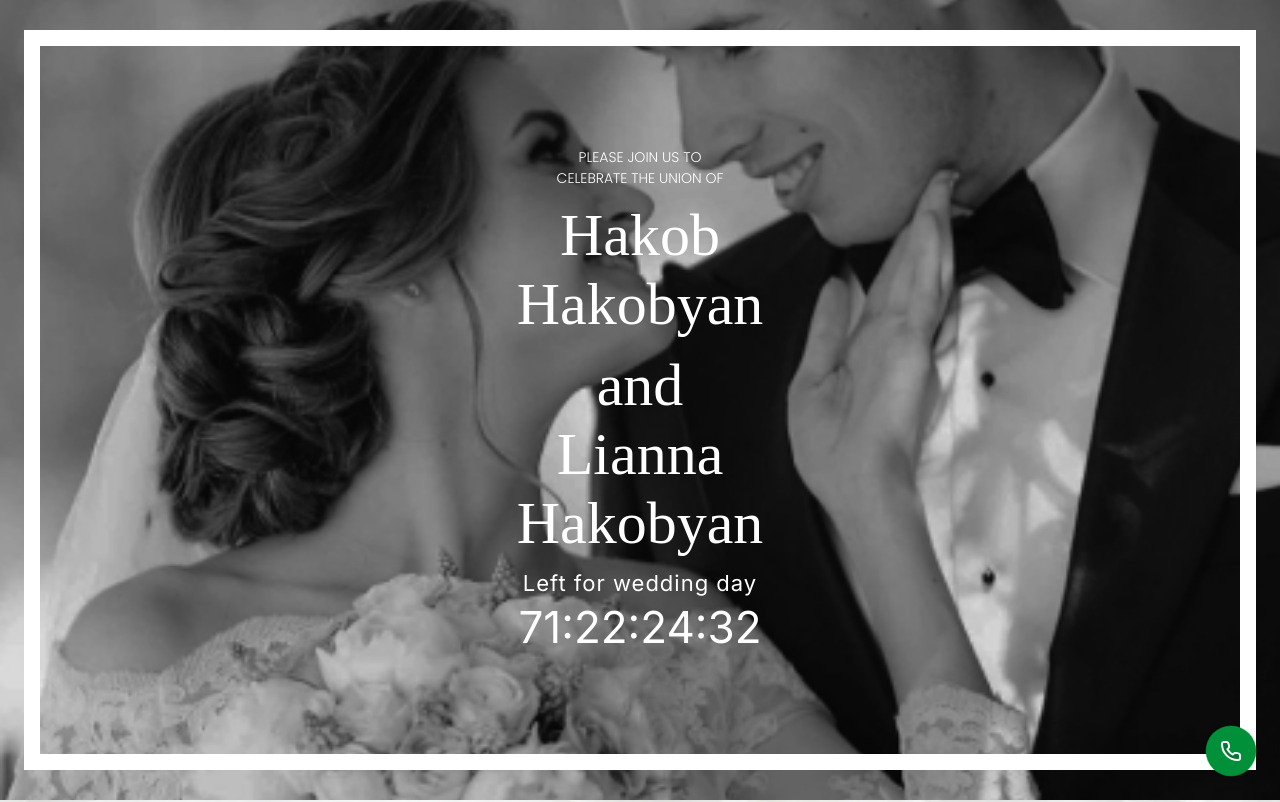
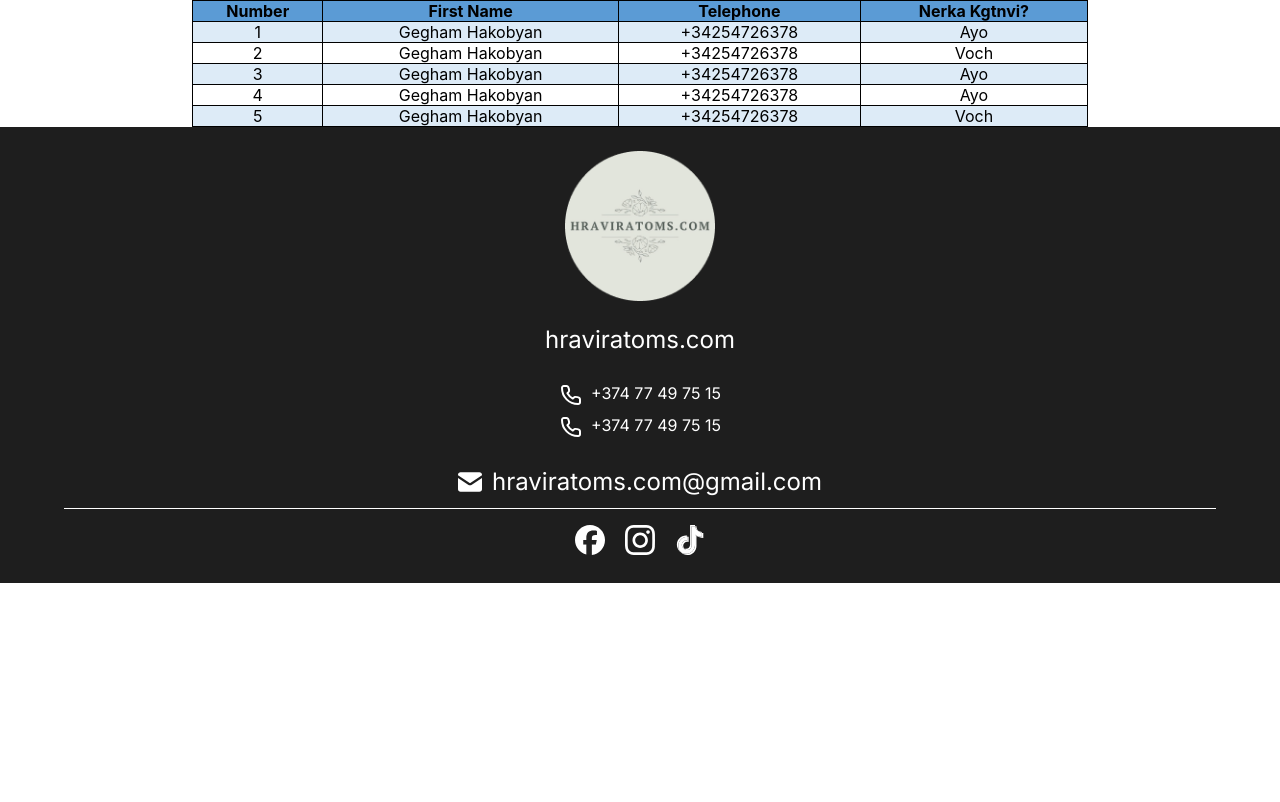
Before and after one commit to VaheHovakimyan/hraviratoms-client, a React (Create React App) app: page /forAdminGeghamHakobyan in a window 1280 px wide. Shown: the top 802 px of the page. Built offline with nearby package versions, Linux system fonts and the light colour scheme; a web font is replaced by a local one.

Commit message:
add admin page

```diff
--- a/package.json
+++ b/package.json
@@ -19,6 +19,7 @@
     "react-countdown": "^2.3.6",
     "react-dom": "^18.3.1",
     "react-international-phone": "^4.3.0",
+    "react-router-dom": "^6.29.0",
     "react-scripts": "5.0.1",
     "sass": "^1.83.0",
     "typescript": "^4.9.5",
--- /dev/null
+++ b/src/components/admin/Admin.scss
@@ -0,0 +1,22 @@
+table, td, th {
+    border: 1px solid;
+}
+
+table {
+    margin: 0 auto;
+    padding: 24px;
+    width: 70%;
+    border-collapse: collapse;
+    tr{
+        .container{
+            background-color: #5B9BD5;
+        }
+        .child1{
+            background-color: #DDEBF7;
+        }
+    }
+}
+
+td {
+    text-align: center;
+}
--- /dev/null
+++ b/src/components/admin/Admin.tsx
@@ -0,0 +1,52 @@
+import { FC } from "react";
+import Footer from "../footer/Footer";
+import './Admin.scss';
+
+const Admin: FC = () => {
+    return (
+        <div>
+            <table>
+                <tr>
+                    <th className="container">Number</th>
+                    <th className="container">First Name</th>
+                    <th className="container">Telephone</th>
+                    <th className="container">Nerka Kgtnvi?</th>
+                </tr>
+                <tr>
+                    <td className="child1">1</td>
+                    <td className="child1">Gegham Hakobyan</td>
+                    <td className="child1">+34254726378</td>
+                    <td className="child1">Ayo</td>
+                </tr>
+                <tr>
+                    <td>2</td>
+                    <td>Gegham Hakobyan</td>
+                    <td>+34254726378</td>
+                    <td>Voch</td>
+                </tr>
+                <tr>
+                    <td className="child1">3</td>
+                    <td className="child1">Gegham Hakobyan</td>
+                    <td className="child1">+34254726378</td>
+                    <td className="child1">Ayo</td>
+                </tr>
+                <tr>
+                    <td>4</td>
+                    <td>Gegham Hakobyan</td>
+                    <td>+34254726378</td>
+                    <td>Ayo</td>
+                </tr>
+                <tr>
+                    <td className="child1">5</td>
+                    <td className="child1">Gegham Hakobyan</td>
+                    <td className="child1">+34254726378</td>
+                    <td className="child1">Voch</td>
+                </tr>
+            </table>
+            <Footer />
+        </div>
+    )
+}
+
+
+export default Admin;
--- a/src/index.tsx
+++ b/src/index.tsx
@@ -3,13 +3,20 @@ import ReactDOM from 'react-dom/client';
 import './index.css';
 import App from './App';
 import reportWebVitals from './reportWebVitals';
+import { BrowserRouter, Route, Routes } from 'react-router-dom';
+import Admin from './components/admin/Admin';
 
 const root = ReactDOM.createRoot(
   document.getElementById('root') as HTMLElement
 );
 root.render(
   <React.StrictMode>
-    <App />
+    <BrowserRouter>
+    <Routes>
+      <Route path="/" element={<App />} />
+      <Route path="/forAdminGeghamHakobyan" element={<Admin />} />
+    </Routes>
+    </BrowserRouter>
   </React.StrictMode>
 );
 
```
Also changed, not shown: 1 other file (tests, documents, lock files or other folders).
